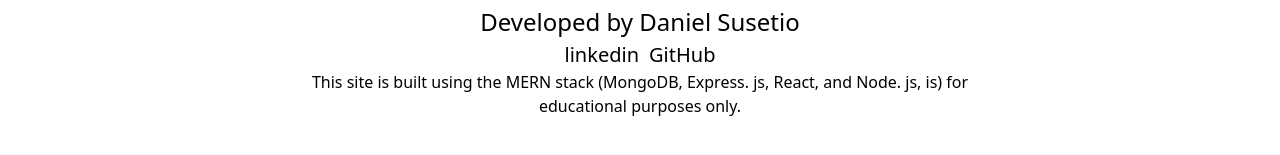
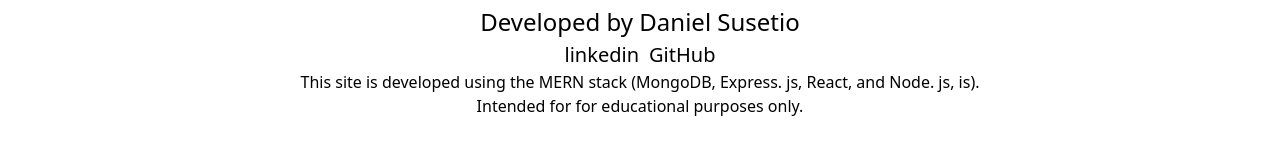
Before and after one commit to dsus87/peak-threads-client, a React (Vite) app: page / in a window 1280 px wide. Shown: the part 745-900 px from the top of the page. Built offline with nearby package versions, Linux system fonts and the light colour scheme; no server answers.

Commit message:
stripe test

```diff
--- a/src/components/Footer.jsx
+++ b/src/components/Footer.jsx
@@ -16,10 +16,11 @@
             <a href="https://github.com/dsus87" style={{ color: 'black', fontSize: 20 }}>
               GitHub
             </a>
-            <br></br>
 
 
-            <p style={{ color: 'black', fontSize: 16 }}>This site is built using the MERN stack (MongoDB, Express. js, React, and Node. js, is) for educational purposes only.</p>
+
+            <p style={{ color: 'black', fontSize: 16 }}>This site is developed using the MERN stack (MongoDB, Express. js, React, and Node. js, is).
+           Intended for for educational purposes only.</p>
           </div>
         </div>
       </div>
```
